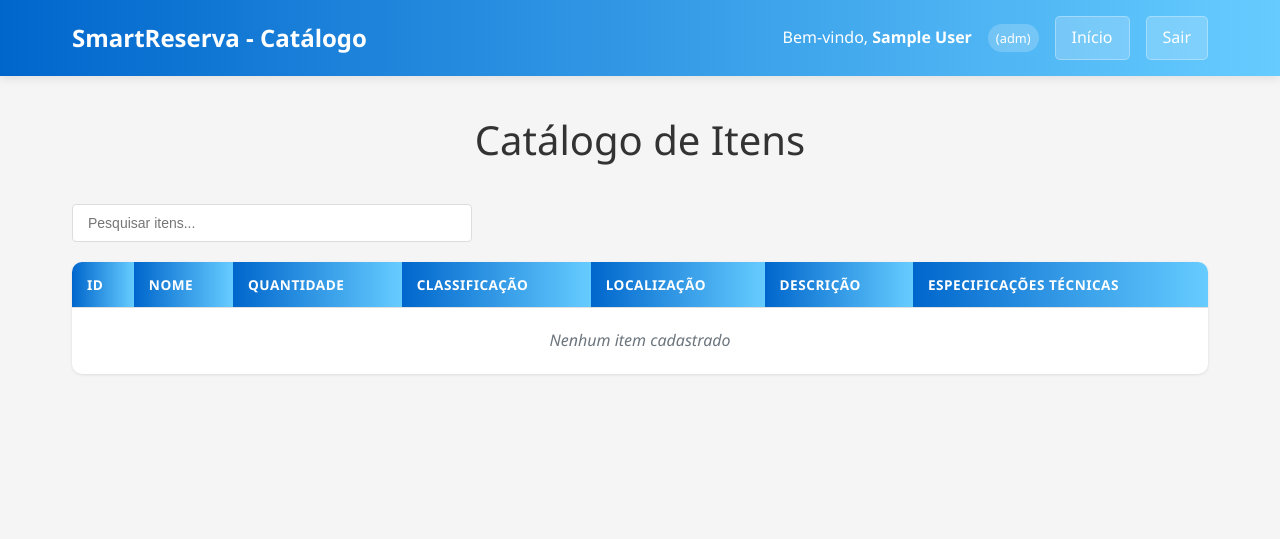
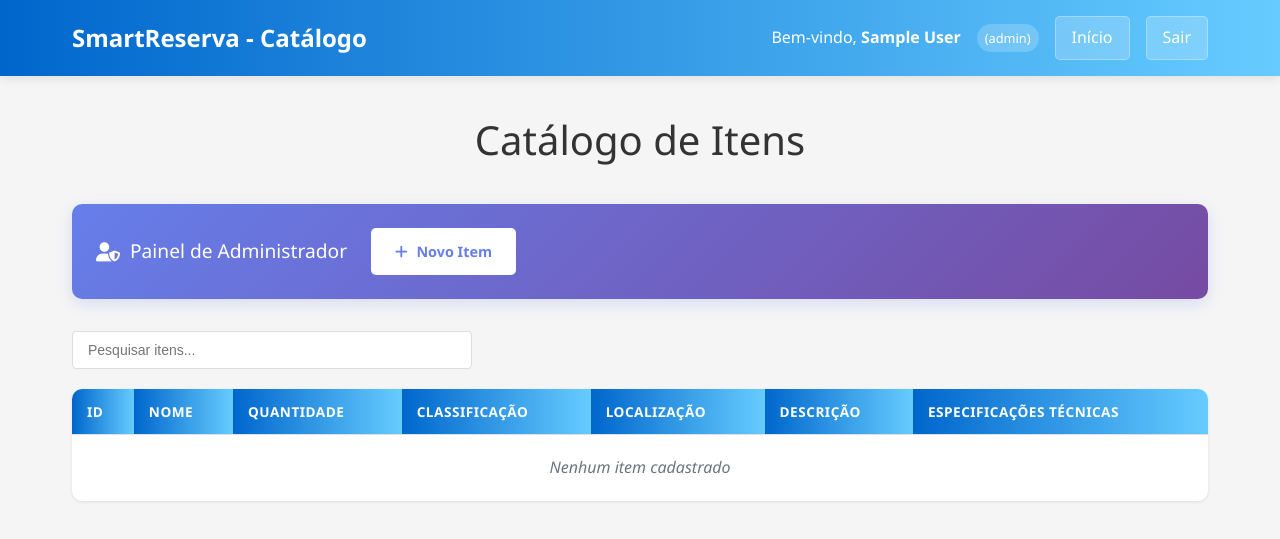
Before and after one commit to Vennom-Programer/TCC2.0, a Flask app: page /catalogo.html in a window 1280 px wide. Shown: the top 539 px of the page. Run offline with Flask 3, Linux system fonts and the light colour scheme; the visitor is signed in with stand-in values (Sample User, id 1); data that the repository does not hold is empty.

Commit message:
Alterações nos arquivos do catalogo, index e cadastroItem

```diff
--- a/back-end/main.py
+++ b/back-end/main.py
@@ -196,7 +196,7 @@ def require_admin_or_redirect():
     db_role = get_user_role(session.get('usuario_logado'))
     if not db_role:
         db_role = session.get('usuario_role')
-    if str(db_role).strip().lower() != 'adm':
+    if str(db_role).strip().lower() != 'admin':
         return redirect('/?error=forbidden')
     return None
 
@@ -238,7 +238,7 @@ def cadastro():
         db_role = get_user_role(session.get('usuario_logado'))
         if not db_role:
             db_role = session.get('usuario_role')
-        if db_role and str(db_role).strip().lower() != 'adm':
+        if db_role and str(db_role).strip().lower() != 'admin':
             return redirect('/?error=forbidden')
     return render_template('cadastro.html')
 
@@ -255,13 +255,13 @@ def cadastro_post():
         current_role = get_user_role(session.get('usuario_logado'))
         if not current_role:
             current_role = session.get('usuario_role')
-    if session.get('usuario_logado') and current_role != 'adm':
-        return redirect('/cadastro?error=forbidden')
+    if session.get('usuario_logado') and current_role != 'admin':
+        return redirect('/cadastro?error=forbden')
 
-    if role and current_role != 'adm':
-        return redirect('/cadastro?error=forbidden')
+    if role and current_role != 'admin':
+        return redirect('/cadastro?error=forbden')
 
-    if current_role == 'adm' and role and str(role).strip().lower() == 'adm':
+    if current_role == 'admin' and role and str(role).strip().lower() == 'admin':
         admin_password = request.form.get('admin_password')
         cursor_check = None
         try:
@@ -650,7 +650,7 @@ def catalogo():
         'email': session.get('usuario_logado'),
         'nome': session.get('usuario_nome'),
         'role': session.get('usuario_role'),
-        'is_admin': session.get('usuario_role') == 'adm'
+        'is_admin': session.get('usuario_role') == 'admin'
 }
 
 
@@ -663,7 +663,7 @@ def catalogo():
             'email': session.get('usuario_logado'),
             'nome': session.get('usuario_nome'),
             'role': session.get('usuario_role'),
-            'is_admin': session.get('usuario_role') == 'adm'
+            'is_admin': session.get('usuario_role') == 'admin'
         }
         return render_template('catalogo.html', itens=[], user=usuario_info)
     finally:
@@ -714,7 +714,7 @@ def editar_item(item_id):
         return jsonify({'success': False, 'error': 'Não autorizado'}), 401
 
     # Verificar se o usuário é administrador
-    if session.get('usuario_role') != 'adm':
+    if session.get('usuario_role') != 'admin':
         return jsonify({'success': False, 'error': 'Apenas administradores podem editar itens'}), 403
 
     try:
@@ -775,7 +775,7 @@ def deletar_item(item_id):
         return jsonify({'success': False, 'error': 'Não autorizado'}), 401
 
     # Verificar se o usuário é administrador
-    if session.get('usuario_role') != 'adm':
+    if session.get('usuario_role') != 'admin':
         return jsonify({'success': False, 'error': 'Apenas administradores podem excluir itens'}), 403
 
     cursor = None
@@ -1140,7 +1140,7 @@ def cancelar_reserva(reserva_id):
             return jsonify({'success': False, 'error': 'Reserva não encontrada'}), 404
 
         usuario_atual = get_user_data(session.get('usuario_logado'))
-        is_admin = usuario_atual and usuario_atual.get('role') == 'adm'
+        is_admin = usuario_atual and usuario_atual.get('role') == 'admin'
         is_owner = reserva['email'] == session.get('usuario_logado')
 
         if not (is_admin or is_owner):
--- a/back-end/static/css/catalogo.css
+++ b/back-end/static/css/catalogo.css
@@ -88,16 +88,59 @@ body {
     font-weight: 300;
 }
 
-/* Controles de acesso */
-.access-control {
+/* Painel de administrador */
+.admin-panel {
+    background: linear-gradient(135deg, #667eea 0%, #764ba2 100%);
+    padding: 1.5rem;
+    border-radius: 10px;
+    margin-bottom: 2rem;
+    box-shadow: 0 5px 15px rgba(102, 126, 234, 0.2);
+}
+
+.admin-controls {
     display: flex;
-    justify-content: center;
-    gap: 1rem;
-    margin-bottom: 2rem;
-    padding: 1rem;
+    align-items: center;
+    gap: 1.5rem;
+    color: white;
+}
+
+.admin-controls h3 {
+    margin: 0;
+    display: flex;
+    align-items: center;
+    gap: 10px;
+    font-size: 1.2rem;
+    font-weight: 500;
+}
+
+.admin-controls .btn {
     background: white;
-    border-radius: 10px;
-    box-shadow: 0 2px 5px rgba(0,0,0,0.1);
+    color: #667eea;
+    font-weight: 600;
+    padding: 0.75rem 1.5rem;
+    margin: 0;
+    transition: all 0.3s ease;
+}
+
+.admin-controls .btn:hover {
+    transform: translateY(-2px);
+    box-shadow: 0 5px 15px rgba(0, 0, 0, 0.2);
+}
+
+.admin-controls .btn i {
+    margin-right: 5px;
+}
+
+@media (max-width: 768px) {
+    .admin-controls {
+        flex-direction: column;
+        align-items: flex-start;
+    }
+
+    .admin-controls .btn {
+        width: 100%;
+        text-align: center;
+    }
 }
 
 /* Barra de pesquisa */
--- a/back-end/static/js/catalogo.js
+++ b/back-end/static/js/catalogo.js
@@ -18,6 +18,7 @@ const editQuantity = document.getElementById('edit-quantity');
 const editDescription = document.getElementById('edit-description');
 const saveEditBtn = document.getElementById('saveEdit');
 const cancelEditBtn = document.getElementById('cancelEdit');
+const closeEditModal = document.getElementById('closeEditModal');
 
 // Variável para controlar a linha sendo editada
 let currentEditRow = null;
@@ -171,14 +172,14 @@ function adicionarEventosBotoesAdmin() {
             // Preencher modal de edição
             if (editId && editName && editQuantity && editDescription) {
                 editId.value = this.getAttribute('data-id');
-                editName.value = cells[1].textContent; // Nome
-                editQuantity.value = cells[2].textContent; // Quantidade
-                editDescription.value = cells[5].textContent; // Descrição
+                editName.value = cells[1].textContent.trim(); // Nome
+                editQuantity.value = cells[2].textContent.trim(); // Quantidade
+                editDescription.value = cells[5].textContent.trim(); // Descrição
 
                 currentEditRow = row;
 
                 if (editModal) {
-                    editModal.style.display = 'flex';
+                    editModal.classList.add('active');
                 }
             }
         });
@@ -188,7 +189,7 @@ function adicionarEventosBotoesAdmin() {
     document.querySelectorAll('.btn-delete').forEach(btn => {
         btn.addEventListener('click', async function() {
             const itemId = this.getAttribute('data-id');
-            const itemName = this.closest('tr').querySelectorAll('td')[1].textContent;
+            const itemName = this.closest('tr').querySelectorAll('td')[1].textContent.trim();
 
             await excluirItem(itemId, itemName);
         });
@@ -273,10 +274,21 @@ function configurarEventos() {
                     try {
                         const itemId = editId.value;
                         const updatedData = {
-                            nome: editName.value,
-                            quantidade: editQuantity.value,
-                            descricao: editDescription.value
+                            nome: editName.value.trim(),
+                            quantidade: parseInt(editQuantity.value),
+                            descricao: editDescription.value.trim()
                         };
+
+                        // Validação básica
+                        if (!updatedData.nome) {
+                            showAlert('O nome do item é obrigatório', 'error');
+                            return;
+                        }
+
+                        if (updatedData.quantidade <= 0) {
+                            showAlert('A quantidade deve ser maior que zero', 'error');
+                            return;
+                        }
 
                         console.log('Atualizando item:', itemId, updatedData);
 
@@ -295,9 +307,9 @@ function configurarEventos() {
 
                             // Atualizar visualmente
                             const cells = currentEditRow.querySelectorAll('td');
-                            cells[1].textContent = editName.value; // Nome
-                            cells[2].textContent = editQuantity.value; // Quantidade
-                            cells[5].textContent = editDescription.value; // Descrição
+                            cells[1].textContent = updatedData.nome; // Nome
+                            cells[2].textContent = updatedData.quantidade; // Quantidade
+                            cells[5].textContent = updatedData.descricao; // Descrição
 
                             showAlert('Recurso atualizado com sucesso!', 'success');
                             fecharModalEdicao();
@@ -318,6 +330,11 @@ function configurarEventos() {
             cancelEditBtn.addEventListener('click', fecharModalEdicao);
         }
 
+        // Botão fechar modal
+        if (closeEditModal) {
+            closeEditModal.addEventListener('click', fecharModalEdicao);
+        }
+
         // Fechar modal clicando fora
         window.addEventListener('click', (e) => {
             if (e.target === editModal) {
@@ -329,8 +346,11 @@ function configurarEventos() {
 
 function fecharModalEdicao() {
     if (editModal) {
-        editModal.style.display = 'none';
+        editModal.classList.remove('active');
         currentEditRow = null;
+        if (editForm) {
+            editForm.reset();
+        }
     }
 }
 
--- a/back-end/templates/cadastro.html
+++ b/back-end/templates/cadastro.html
@@ -22,7 +22,7 @@
                 <label for="senha">Senha</label>
                 <input type="password" id="senha" name="senha" required>
             </div>
-            {% if session.get('usuario_role') and session.get('usuario_role')|lower == 'adm' %}
+            {% if session.get('usuario_role') and session.get('usuario_role')|lower == 'admin' %}
             <div class="form-group">
                 <label>Tipo de usuário</label>
                 <div class="role-options">
@@ -32,9 +32,9 @@
                 <small>O ADM pode marcar se o novo usuário também será ADM ou um Professor.</small>
             </div>
             <div class="form-group" id="admin-auth" style="display:none;">
-                <label for="admin_password">Confirme sua senha de ADM</label>
+                <label for="admin_password">Confirme sua senha de ADMIN</label>
                 <input type="password" id="admin_password" name="admin_password" placeholder="Senha do ADM para confirmar" />
-                <small>Para criar outro ADM, confirme sua própria senha.</small>
+                <small>Para criar outro ADMIN, confirme sua própria senha.</small>
             </div>
             {% endif %}
             <button class="cadastro-btn" type="submit">Cadastrar</button>
--- a/back-end/templates/cadastroItem.html
+++ b/back-end/templates/cadastroItem.html
@@ -112,8 +112,8 @@
             </div>
 
             <div class="form-actions">
-                <button type="button" class="btn btn-secondary" id="cancelBtn">
-                    <i class="fas fa-times"></i> Cancelar
+                <button type="button" class="btn btn-secondary" id="backBtn">
+                    <i class="fas fa-arrow-left"></i> Voltar
                 </button>
                 <button type="submit" class="btn btn-primary" id="saveBtn">
                     <i class="fas fa-save"></i> Salvar Item
--- a/back-end/templates/catalogo.html
+++ b/back-end/templates/catalogo.html
@@ -37,6 +37,17 @@
     </div>
     {% endif %}
 
+    <!-- Painel de controle do admin -->
+    {% if user and user.is_admin %}
+    <div class="admin-panel">
+        <div class="admin-controls">
+            <h3><i class="fas fa-user-shield"></i> Painel de Administrador</h3>
+            <a href="/cadastroItem.html" class="btn btn-primary">
+                <i class="fas fa-plus"></i> Novo Item
+            </a>
+        </div>
+    </div>
+    {% endif %}
 
     <!-- Barra de pesquisa -->
     <div class="search-bar">
@@ -63,7 +74,7 @@
     {% if itens %}
         {% for item in itens %}
         <tr>
-            <td>{{ item.id }}</td>  <!-- COLUNA ID ADICIONADA -->
+            <td>{{ item.id }}</td>
             <td>{{ item.Nome }}</td>
             <td>{{ item.quantidade }}</td>
             <td>{{ item.classificacao }}</td>
@@ -71,9 +82,13 @@
             <td>{{ item.descricao or 'N/A' }}</td>
             <td>{{ item.especificacoestec or 'N/A' }}</td>
             {% if user and user.is_admin %}
-            <td class="acões para editar e excluir">
-                <button class="btn btn-edit" data-id="{{ item.id }}">Editar</button>
-                <button class="btn btn-delete" data-id="{{ item.id }}">Excluir</button>
+            <td class="admin-actions">
+                <button class="btn btn-edit" data-id="{{ item.id }}" title="Editar item">
+                    <i class="fas fa-edit"></i> Editar
+                </button>
+                <button class="btn btn-delete" data-id="{{ item.id }}" title="Excluir item">
+                    <i class="fas fa-trash"></i> Excluir
+                </button>
             </td>
             {% endif %}
         </tr>
@@ -93,11 +108,12 @@
     <!-- Modal de Edição -->
     <div id="editModal" class="modal">
         <div class="modal-content">
-            <h2>Editar Item</h2>
+            <span class="close-btn" id="closeEditModal">&times;</span>
+            <h2><i class="fas fa-edit"></i> Editar Item</h2>
             <form id="editForm">
                 <input type="hidden" id="edit-id">
                 <div class="form-group">
-                    <label for="edit-name">Nome:</label>
+                    <label for="edit-name">Nome do Item:</label>
                     <input type="text" id="edit-name" required>
                 </div>
                 <div class="form-group">
@@ -106,11 +122,15 @@
                 </div>
                 <div class="form-group">
                     <label for="edit-description">Descrição:</label>
-                    <textarea id="edit-description"></textarea>
+                    <textarea id="edit-description" rows="4"></textarea>
                 </div>
                 <div class="form-actions">
-                    <button type="button" id="saveEdit" class="btn btn-primary">Salvar</button>
-                    <button type="button" id="cancelEdit" class="btn btn-secondary">Cancelar</button>
+                    <button type="button" id="cancelEdit" class="btn btn-secondary">
+                        <i class="fas fa-times"></i> Cancelar
+                    </button>
+                    <button type="button" id="saveEdit" class="btn btn-primary">
+                        <i class="fas fa-save"></i> Salvar Alterações
+                    </button>
                 </div>
             </form>
         </div>
--- a/back-end/templates/index.html
+++ b/back-end/templates/index.html
@@ -20,7 +20,7 @@
         {% endif %}
         <h1>Sistema de Agendamento</h1>
 
-            {% if session.get('usuario_role') and session.get('usuario_role')|lower == 'adm' %}
+            {% if session.get('usuario_role') and session.get('usuario_role')|lower == 'admin' %}
         <!-- Admin view -->
         <div class="menu-buttons">
             <a href="/usuarios.html" class="menu-card admin-manage">
--- a/back-end/templates/login.html
+++ b/back-end/templates/login.html
@@ -13,7 +13,7 @@
     <form id="loginForm" action="/login" method="POST" novalidate>
       <fieldset class="role-fieldset">
         <legend>Você é:</legend>
-        <label><input class="adm" type="radio" name="role" value="adm"> ADM</label>
+        <label><input class="adm" type="radio" name="role" value="admin"> ADMIN</label>
         <label><input class="profesor" type="radio" name="role" value="professor"> Professor</label>
       </fieldset>
       <div id="error" class="error-message" aria-live="polite"></div>
```
Also changed, not shown: other parts of back-end/static/css/catalogo.css (+40 -2 lines), back-end/static/css/cadastroItem.css (+7 -5 lines), back-end/static/js/cadastroItem.Js (+5 -7 lines).
